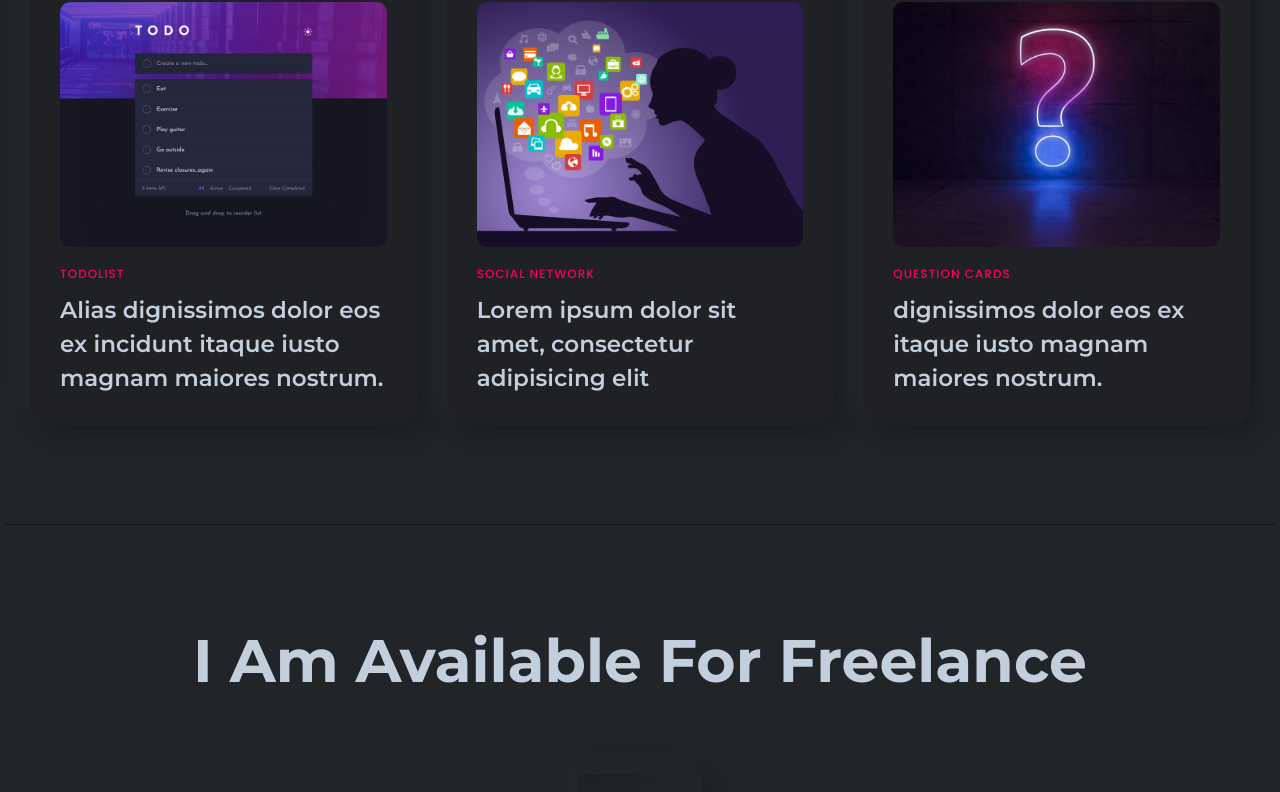
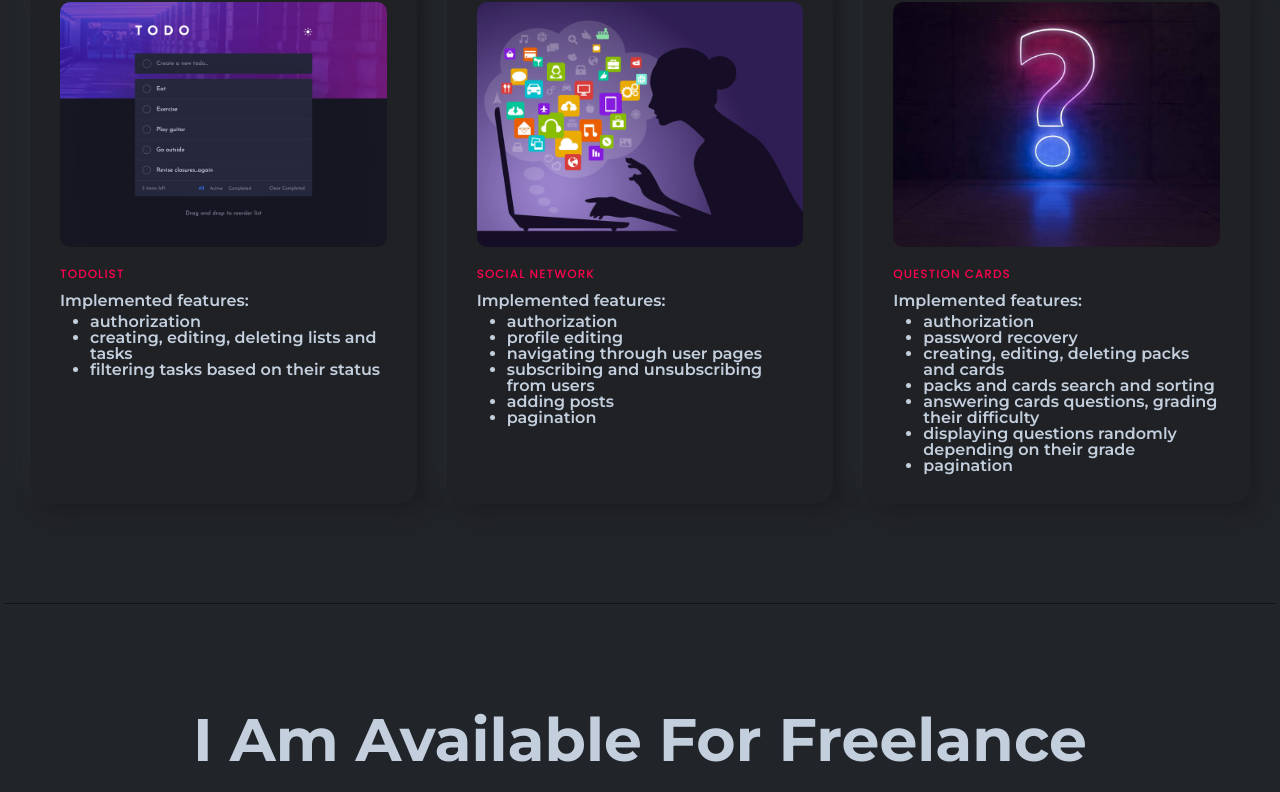
Before and after one commit to andrew-matt/portfolio, a React (Create React App) app: page / in a window 1280 px wide. Shown: the part 1839-2631 px from the top of the page. Built offline with nearby package versions, Linux system fonts and the light colour scheme.

Commit message:
add info to projects

```diff
--- a/src/projects/Projects.tsx
+++ b/src/projects/Projects.tsx
@@ -27,21 +27,43 @@ export const Projects: FC = () => {
             <div className={style.projects}>
               <Project
                 title="TODOLIST"
-                description="Alias dignissimos dolor eos ex incidunt itaque iusto magnam maiores nostrum."
                 image={todoList}
                 link={todolistLink}
+                features={[
+                  { id: 1, text: 'authorization' },
+                  { id: 2, text: 'creating, editing, deleting lists and tasks' },
+                  { id: 3, text: 'filtering tasks based on their status' },
+                ]}
               />
               <Project
                 title="SOCIAL NETWORK"
-                description="Lorem ipsum dolor sit amet, consectetur adipisicing elit"
                 image={socialNetwork}
                 link={socialNetworkLink}
+                features={[
+                  { id: 1, text: 'authorization' },
+                  { id: 2, text: 'profile editing' },
+                  { id: 3, text: 'navigating through user pages' },
+                  { id: 4, text: 'subscribing and unsubscribing from users' },
+                  { id: 5, text: 'adding posts' },
+                  { id: 6, text: 'pagination' },
+                ]}
               />
               <Project
                 title="QUESTION CARDS"
-                description="dignissimos dolor eos ex itaque iusto magnam maiores nostrum."
                 image={questionCards}
                 link={questionCardsLink}
+                features={[
+                  { id: 1, text: 'authorization' },
+                  { id: 2, text: 'password recovery' },
+                  { id: 3, text: 'creating, editing, deleting packs and cards' },
+                  { id: 4, text: 'packs and cards search and sorting' },
+                  { id: 5, text: 'answering cards questions, grading their difficulty' },
+                  {
+                    id: 6,
+                    text: 'displaying questions randomly depending on their grade',
+                  },
+                  { id: 7, text: 'pagination' },
+                ]}
               />
             </div>
           </Fade>
--- a/src/projects/project/Project.module.scss
+++ b/src/projects/project/Project.module.scss
@@ -80,7 +80,7 @@
         @include fontFamily($fontSecondary, 600);
         @include fontSize(20px, 30px);
         @media (min-width: 480px) {
-          @include fontSize(23px, 34px);
+          @include fontSize(16px, 16px);
         }
 
         &:hover {
--- a/src/projects/project/Project.tsx
+++ b/src/projects/project/Project.tsx
@@ -4,12 +4,12 @@ import style from './Project.module.scss';
 
 type ProjectPropsType = {
   title: string;
-  description: string;
+  features: { id: number; text: string }[];
   image: string;
   link: string;
 };
 
-export const Project: FC<ProjectPropsType> = ({ title, image, description, link }) => {
+export const Project: FC<ProjectPropsType> = ({ title, features, image, link }) => {
   const onLinkClickHandler = (event: SyntheticEvent<HTMLAnchorElement>): void => {
     event.preventDefault();
     if (event.type === 'click') {
@@ -26,7 +26,14 @@ export const Project: FC<ProjectPropsType> = ({ title, image, description, link
           </div>
           <div className={style.content}>
             <div className={style.title}>{title}</div>
-            <div className={style.description}>{description}</div>
+            <div className={style.description}>
+              Implemented features:
+              <ul style={{ marginLeft: '30px', marginTop: '5px' }}>
+                {features.map(feature => (
+                  <li key={feature.id}>{feature.text}</li>
+                ))}
+              </ul>
+            </div>
           </div>
         </div>
       </a>
```
